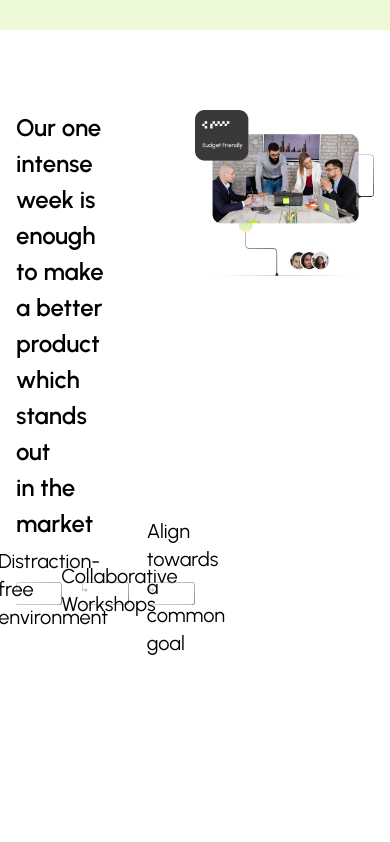
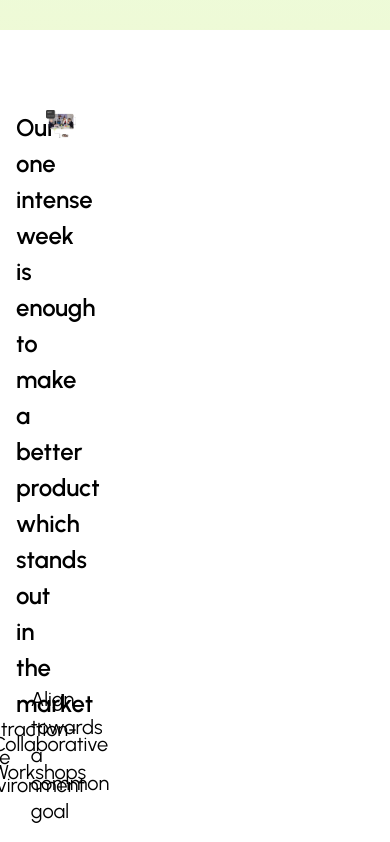
Before and after one commit to rtksng/uiuxden, a React (Vite) app: page /design-sprint in a window 390 px wide. Shown: the part 1358-2200 px from the top of the page. Before the commit the page ends 2043 px from the top, so only its background shows below. Built offline with nearby package versions, Linux system fonts and the light colour scheme.

Commit message:
Design Sprint Sections

```diff
--- a/src/pages/DesignSprint.tsx
+++ b/src/pages/DesignSprint.tsx
@@ -209,7 +209,7 @@ const DesignSprint = () => {
             <div className="py-20">
                 <Container>
                     <div className="grid grid-cols-12">
-                        <div className="col-span-6">
+                        <div className="lg:col-span-7 xl:col-span-6">
                             <p className='text-[24px] md:text-[60px] font-semibold pr-20'>
                                 Our one intense week is enough to make a better product which <span className="animationStroke w-fit h-fit inline-block"><SVGAnimation nameOfClass="svg-container pl-4 aboutus" />stands out</span> in the market
                             </p>
@@ -250,7 +250,7 @@ const DesignSprint = () => {
                             </div>
 
                         </div>
-                        <div className="col-span-6">
+                        <div className="lg:col-span-5 xl:col-span-6">
                             <img src={BudgetImg} alt="Image" className='mx-auto' />
                         </div>
                     </div>
@@ -258,8 +258,6 @@ const DesignSprint = () => {
 
             </div>
 
-
-
         </main>
     )
 }
```
